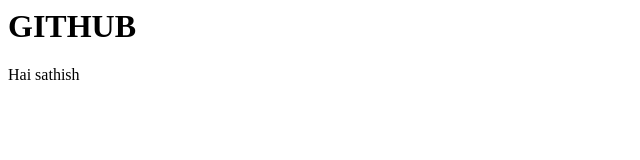
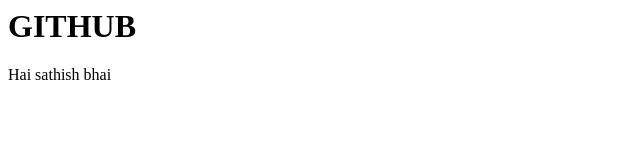
Before and after one commit to sathishnakarikanti/sample-demo, a plain HTML site: page index.html in a window 1280 px wide. Shown: the full height of the page, 0-640 px from the left. Drawn offline with Linux system fonts and the light colour scheme.

Commit message:
small changes are done

```diff
--- a/index.html
+++ b/index.html
@@ -7,6 +7,6 @@
     </head>
     <body>
         <h1>GITHUB</h1>
-        <p>Hai sathish</p>
+        <p>Hai sathish bhai</p>
     </body>
 </html>
```
